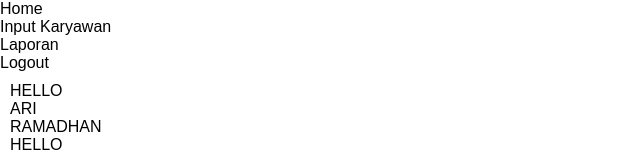
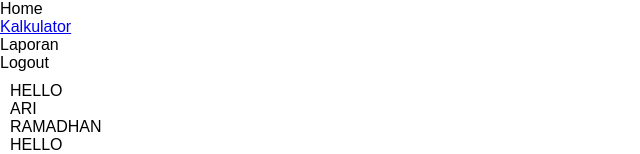
Before and after one commit to ariboss89/koda-b5-web3, a plain HTML site: page minitask2.html in a window 1280 px wide. Shown: the top 154 px of the page, without its empty margins (0-640 px from the left). Drawn offline with Linux system fonts and the light colour scheme.

Commit message:
feat: adding route to calculator html

```diff
--- a/minitask2.html
+++ b/minitask2.html
@@ -10,7 +10,11 @@
   <body>
     <nav class="nav-flex">
       <div>Home</div>
-      <div>Input Karyawan</div>
+      <div>
+        <a class="nav-child" href="minitask3.html" target="_blank"
+          >Kalkulator</a
+        >
+      </div>
       <div>Laporan</div>
       <div>Logout</div>
     </nav>
```
